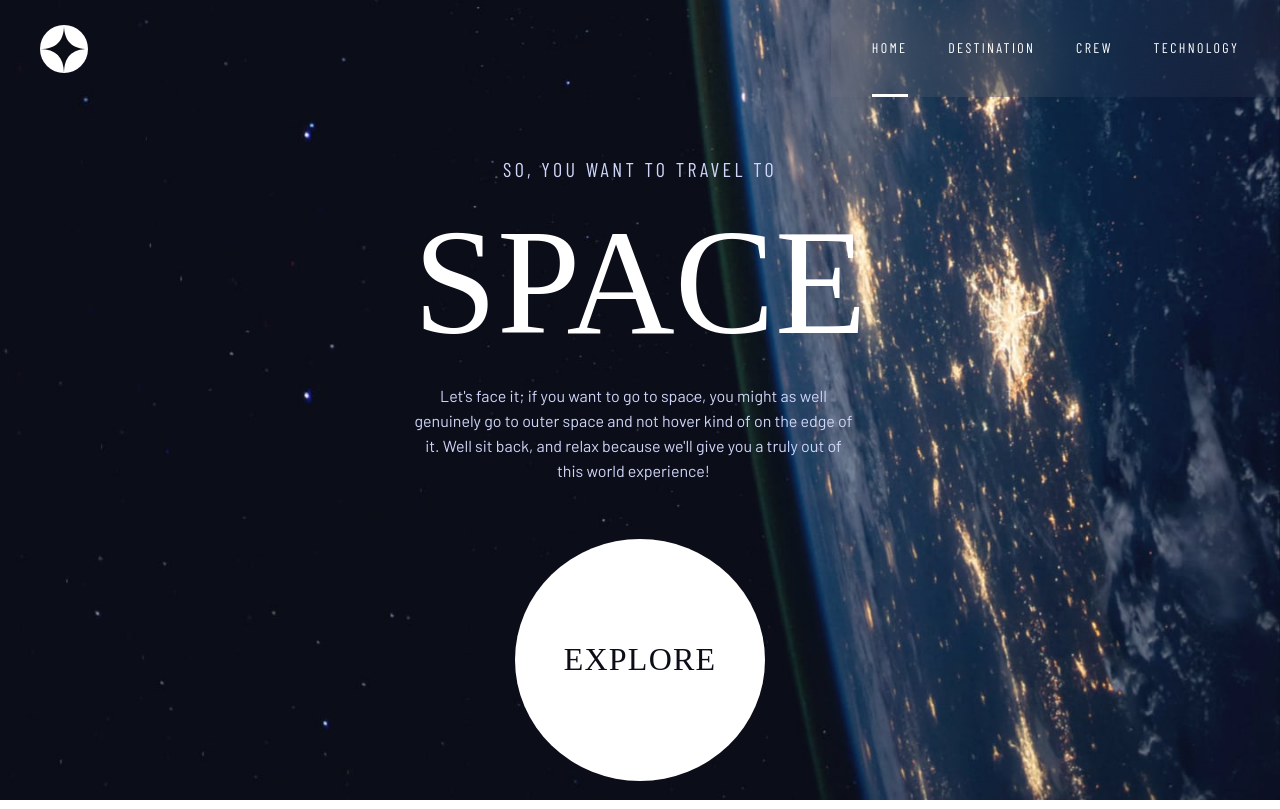
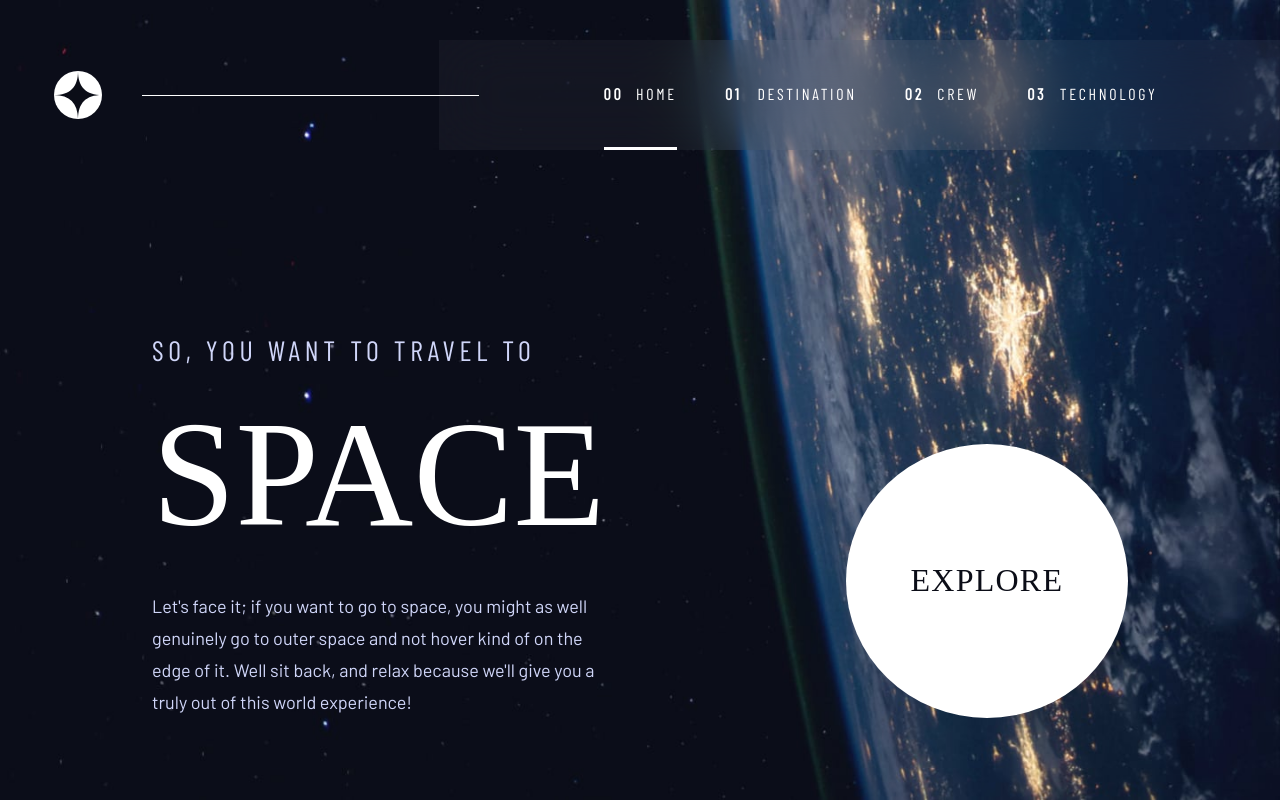
Before and after one commit to kasra-pak/space-tourism-website, a React app: page / in a window 1280 px wide. Shown: the top 809 px of the page. Built offline with nearby package versions, Linux system fonts and the light colour scheme; a web font is replaced by a local one.

Commit message:
navbar and home page responsiveness for desktop screens

```diff
--- a/src/components/MobileMenu/MobileMenu.styled.js
+++ b/src/components/MobileMenu/MobileMenu.styled.js
@@ -19,6 +19,10 @@ const Container = styled.div`
   @supports (backdrop-filter: blur(2rem)) {
     background-color: rgba(255, 255, 255, 0.04);
     backdrop-filter: blur(2rem);
+  }
+
+  @media screen and (min-width: 575px) {
+    transform: translateX(100%);
   }
 `
 
--- a/src/components/Navbar/Navbar.styled.js
+++ b/src/components/Navbar/Navbar.styled.js
@@ -6,10 +6,14 @@ import closeImg from '../../images/shared/icon-close.svg'
 const Container = styled.nav`
   padding: 1.5em;
 
-  @media screen and (min-width: 575px){
+  @media screen and (min-width: 575px) {
     padding: 0;
     padding-left: 2.5em;
     margin-bottom: 2em;
+  }
+
+  @media screen and (min-width: 1025px) {
+    padding: 2.5em 0 0 3.4em;
   }
 `
 
@@ -17,6 +21,7 @@ const Content = styled.div`
   display: flex;
   justify-content: space-between;
   align-items: center;
+
 `
 
 const Logo = styled.img`
@@ -24,6 +29,20 @@ const Logo = styled.img`
 
   @media screen and (min-width: 480px) {
     width: 48px;
+  }
+`
+
+const WhiteLine = styled.div`
+  background-color: var(--secondary-text-color);
+  height: 1px;
+  flex: 1 1 10%;
+  margin-left: 2.5em;
+  margin-right: -2.5em;
+  z-index: 1;
+  display: none;
+
+  @media screen and (min-width: 1070px) {
+    display: block;
   }
 `
 
@@ -50,17 +69,29 @@ const NavList = styled.ul`
   }
 
   span {
-    // only for large screens
-    display: inline-block;
-    display: none;
     width: 3ch;
     font-weight: bold;
-    margin-right: 1em;
+    margin-right: .7em;
+    display: none;
+
+    @media screen and (min-width: 1025px) {
+      display: inline-block;
+    }
   }
 
   @media screen and (min-width: 575px) {
     display: flex;
     gap: 2.55em;
+  }
+
+  @media screen and (min-width: 1025px) {
+    gap: 3em;
+    padding: 0 7.65em 0 10.3em;
+
+    a {
+      font-size: var(--fs-16);
+      letter-spacing: 2.7px;
+    }
   }
 `
 
@@ -93,4 +124,4 @@ const Hamburger = styled.button`
   }
 `
 
-export { Container, Content, Logo, NavList, Item, Hamburger }
+export { Container, Content, Logo, WhiteLine, NavList, Item, Hamburger }
--- a/src/components/Navbar/index.js
+++ b/src/components/Navbar/index.js
@@ -2,7 +2,7 @@ import React from "react";
 import { Link, useLocation } from 'react-router-dom'
 
 import { useSiteContext } from '../../contexts/websiteContext'
-import { Container, Content, Logo, NavList, Item, Hamburger } from "./Navbar.styled";
+import { Container, Content, Logo, WhiteLine, NavList, Item, Hamburger } from "./Navbar.styled";
 import logoImg from '../../images/shared/logo.svg'
 
 
@@ -19,6 +19,7 @@ function Navbar() {
             onClick={closeMobileMenu}
           ></Logo>
         </Link>
+        <WhiteLine />
         <NavList>
           <Item
             activepage={location.pathname == '/'}
--- a/src/containers/Home/Home.styled.js
+++ b/src/containers/Home/Home.styled.js
@@ -29,11 +29,21 @@ const Hero = styled.div`
 const Container = styled.div`
   text-align: center;
   min-height: 85%;
-  margin: 0 1.5em;
+  padding: 0 1.5em;
   display: flex;
   flex-direction: column;
   align-items: center;
   justify-content: space-around;
+
+  @media screen and (min-width: 1025px) {
+    text-align: left;
+    flex-direction: row;
+    justify-content: space-between;
+    align-items: flex-end;
+    min-height: 67%;
+    max-width: 80%;
+    margin: 0 auto;
+  }
 `
 
 const Title = styled.h1`
@@ -63,6 +73,15 @@ const Title = styled.h1`
       margin-bottom: .75em;
     }
   }
+
+  @media screen and (min-width: 1025px) {
+    margin-bottom: .2em;
+
+    span {
+      font-size: var(--fs-28);
+      letter-spacing: 4.725px;
+    }
+  }
 `
 
 const Text = styled.p`
@@ -72,8 +91,15 @@ const Text = styled.p`
   line-height: 25px;
 
   @media screen and (min-width: 480px){
+    font-size: var(--fs-16);
+    line-height: 28px;
     max-width: 440px;
-    font-size: var(--fs-16);
+  }
+
+  @media screen and (min-width: 480px){
+    font-size: var(--fs-18);
+    line-height: 32px;
+    max-width: 444px;
   }
 `
 
@@ -101,6 +127,14 @@ const Button = styled.a`
       outline: 3.5rem solid rgba(255, 255, 255, .2);
     }
   }
+
+  @media screen and (min-width: 1025px) {
+    padding: 3.706em 2.0245em;
+
+    &:hover {
+      outline: 4.25rem solid rgba(255, 255, 255, .2);
+    }
+  }
 `
 
 export { Hero, Container, Title, Text, Button }
--- a/src/globalStyles.styled.js
+++ b/src/globalStyles.styled.js
@@ -18,6 +18,7 @@ import { createGlobalStyle } from "styled-components";
     --fs-28: 1.75rem;
     --fs-24: 1.5rem;
     --fs-20: 1.25rem;
+    --fs-18: 1.125rem;
     --fs-16: 1rem;
     --fs-15: .9375rem;
     --fs-14: .875rem;
```
